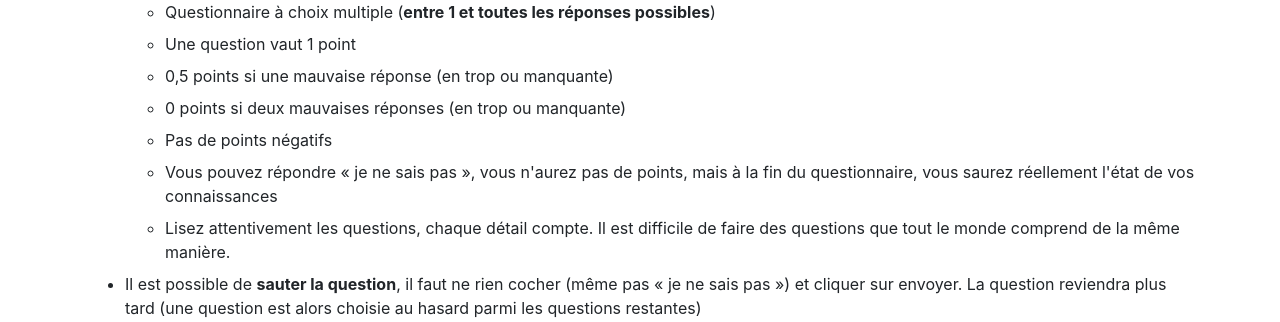
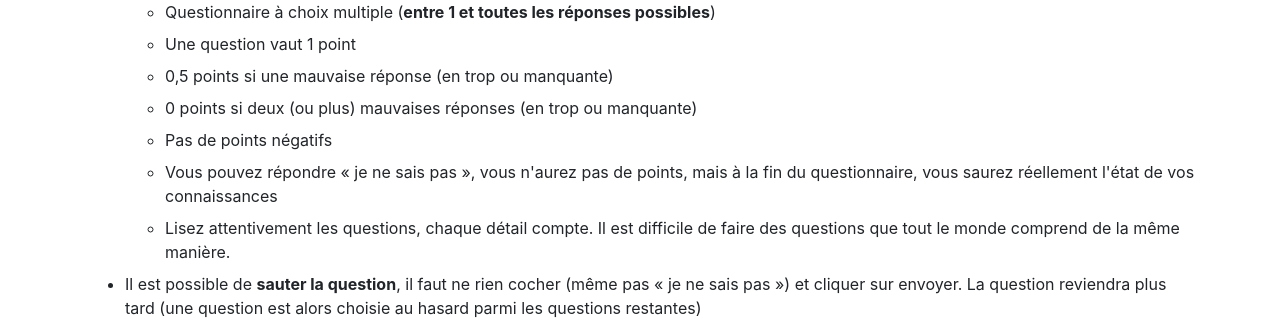
Before and after one commit to vpoulailleau/pyquizz, a Django app: page /quiz/aide/ in a window 1280 px wide. Shown: the part 192-514 px from the top of the page. Run offline with Django 3.2, Linux system fonts and the light colour scheme; some libraries are stand-ins or nearby versions.

Commit message:
better help

```diff
--- a/pyquizz/quizz/templates/quizz/help.html
+++ b/pyquizz/quizz/templates/quizz/help.html
@@ -29,7 +29,7 @@
                             </li>
                             <li class="mb-2">Une question vaut 1 point</li>
                             <li class="mb-2">0,5 points si une mauvaise réponse (en trop ou manquante)</li>
-                            <li class="mb-2">0 points si deux mauvaises réponses (en trop ou manquante)</li>
+                            <li class="mb-2">0 points si deux (ou plus) mauvaises réponses (en trop ou manquante)</li>
                             <li class="mb-2">Pas de points négatifs</li>
                             <li class="mb-2">
                                 Vous pouvez répondre « je ne sais pas », vous n'aurez pas de points, mais à la fin du questionnaire, vous saurez réellement l'état de vos connaissances
```
